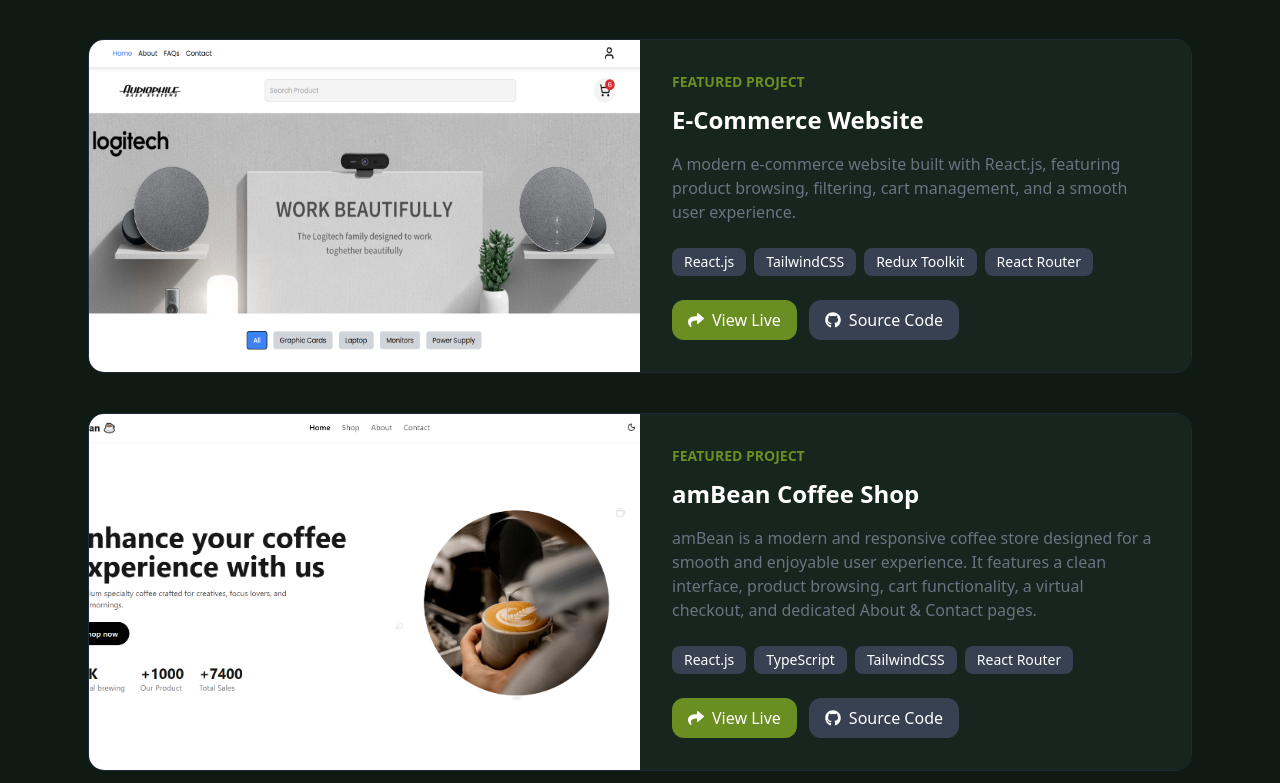
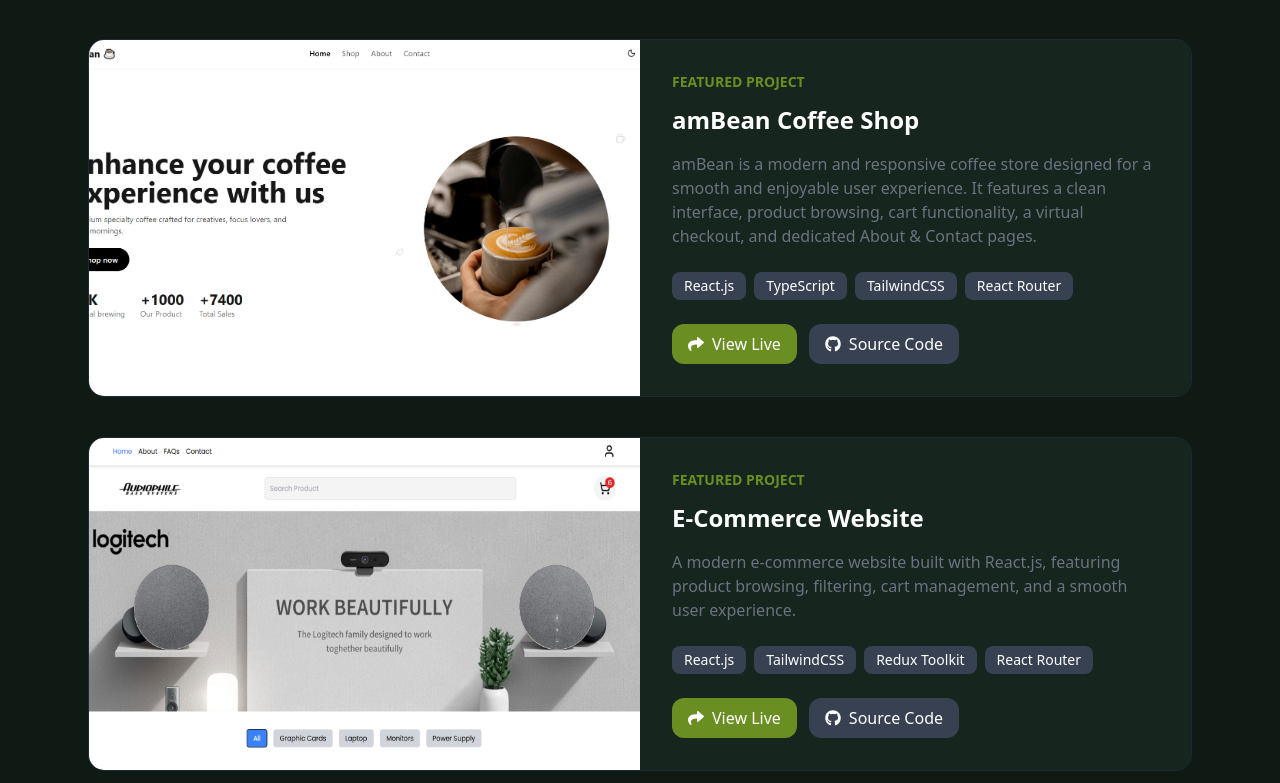
Before and after one commit to aliasaad01/Portfolio-React.js-TailwindCSS-Framer-Motion, a React (Vite) app: page / in a window 1280 px wide. Shown: the part 3277-4060 px from the top of the page. Built offline with nearby package versions, Linux system fonts and the light colour scheme.

Commit message:
Add amBean project

```diff
--- a/src/components/Projects.jsx
+++ b/src/components/Projects.jsx
@@ -13,6 +13,15 @@ const projects = [
     img: "/dashboard-3.png",
   },
   {
+    title: "amBean Coffee Shop",
+    description:
+      "amBean is a modern and responsive coffee store designed for a smooth and enjoyable user experience. It features a clean interface, product browsing, cart functionality, a virtual checkout, and dedicated About & Contact pages.",
+    tools: ["React.js", "TypeScript", "TailwindCSS", "React Router"],
+    liveDemo: "https://ambean-coffee-shop.vercel.app/",
+    sourceCode: "https://github.com/aliasaad01/amBean-Coffee-Shop",
+    img: "/amBean-home-light.png",
+  },
+  {
     title: "E-Commerce Website",
     description:
       "A modern e-commerce website built with React.js, featuring product browsing, filtering, cart management, and a smooth user experience.",
@@ -20,15 +29,6 @@ const projects = [
     liveDemo: "https://ali-asaad-e-commerce.vercel.app/",
     sourceCode: "https://github.com/aliasaad01/E-COMMERCE",
     img: "/e-commerce-2.png",
-  },
-  {
-    title: "amBean Coffee Shop",
-    description:
-      "amBean is a modern and responsive coffee store designed for a smooth and enjoyable user experience. It features a clean interface, product browsing, cart functionality, a virtual checkout, and dedicated About & Contact pages.",
-    tools: ["React.js", "TypeScript", "TailwindCSS", "React Router"],
-    liveDemo: "https://ambean-coffee-shop.vercel.app/",
-    sourceCode: "https://github.com/aliasaad01/amBean-Coffee-Shop",
-    img: "/amBean-home-light.png",
   },
 ];
 
```
